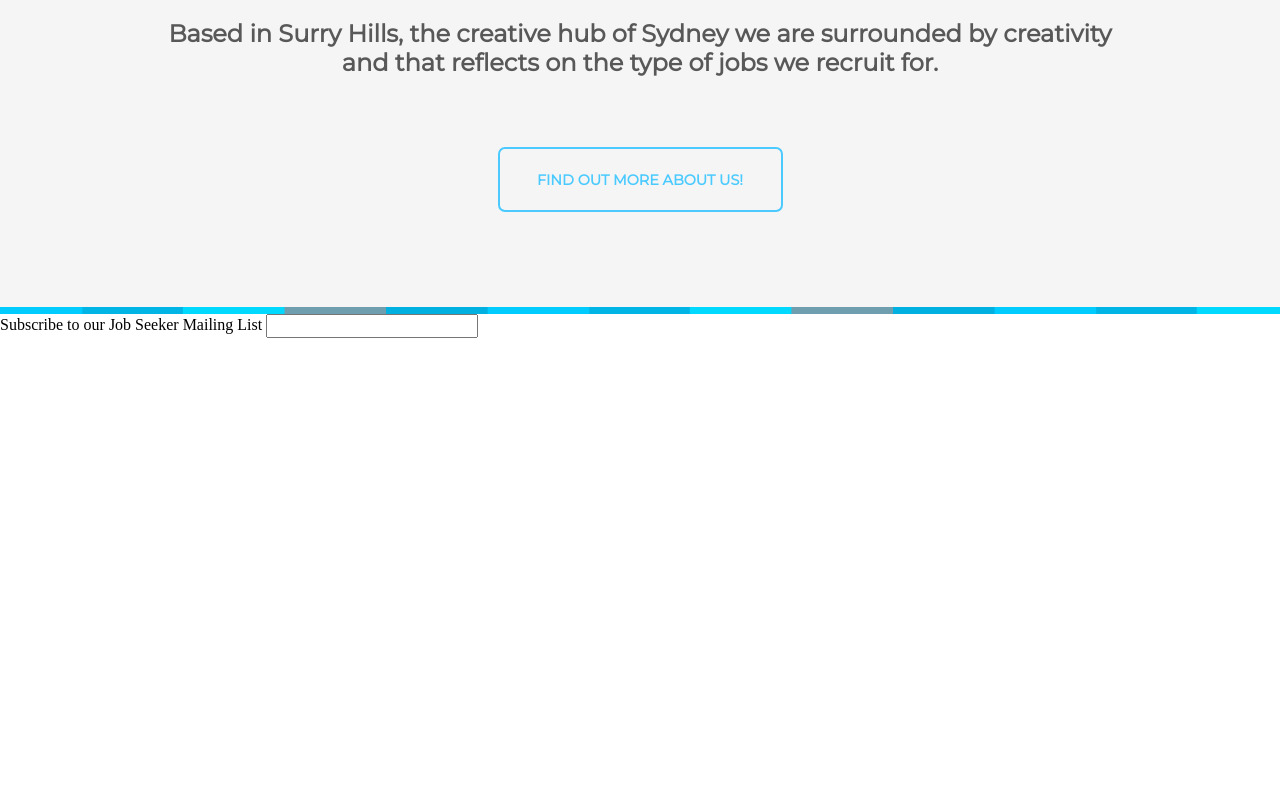
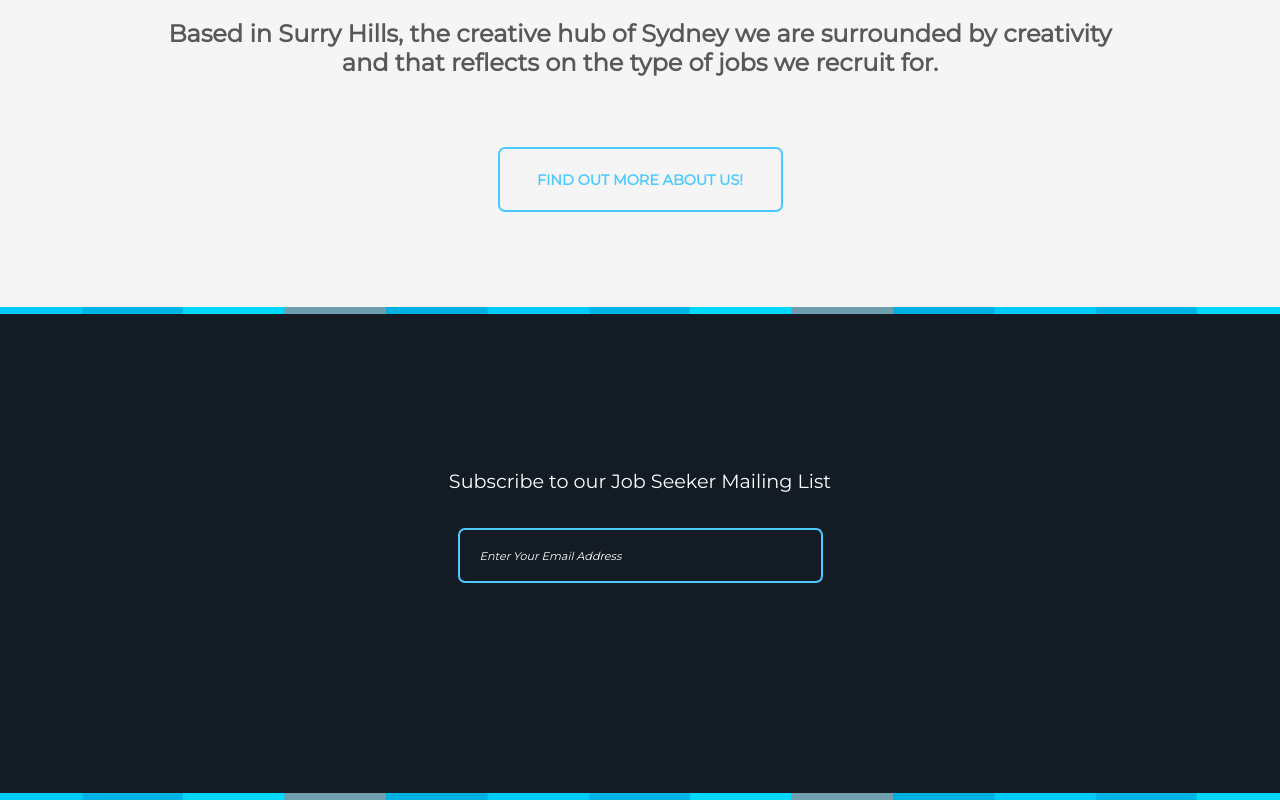
Before and after one commit to agadullin/twobytes, a website: page index.html in a window 1280 px wide. Shown: the part 1198-1998 px from the top of the page. Before the commit the page ends 1536 px from the top, so only its background shows below. Drawn offline with Linux system fonts and the light colour scheme.

Commit message:
add block subscribe

```diff
--- a/index.html
+++ b/index.html
@@ -53,13 +53,14 @@ and that reflects on the type of jobs we recruit for.</span>
     <button class="creative__button">find out more about us!</button>
     <img class="line line_creative" src="./img/recruitment__line.png" alt="">
 </div>
-<footer class="subscribe">
+<div class="subscribe">
     <span class="subscribe__title">Subscribe to our Job Seeker Mailing List</span>
-    <input class="subscribe__input" type="text">
+    <input class="subscribe__input" type="text" value="Enter Your Email Address">
+    <img class="line line_subscribe" src="./img/recruitment__line.png" alt="">
+</div>
+<footer class="footer">
+    <span class="footer__mail"></span>
 </footer>
-<div class="footer">
-    <span class="footer__mail"></span>
-</div>
 
 </body>
 </html>
--- a/sass/line.scss
+++ b/sass/line.scss
@@ -6,4 +6,8 @@
   &_creative {
     margin-top: 95px;
   }
+
+  &_subscribe {
+    margin-top: 175px;
+  }
 }
--- a/sass/style.scss
+++ b/sass/style.scss
@@ -4,3 +4,4 @@
 @import "nav";
 @import "search";
 @import "creative";
+@import "subscribe";
--- /dev/null
+++ b/sass/subscribe.scss
@@ -0,0 +1,25 @@
+.subscribe {
+  padding-top: 155px;
+  background-color: #131c25;
+
+  &__title {
+    display: block;
+    text-align: center;
+    font: 1.2rem "Montserrat", Serif;
+    color: #ffffff;
+  }
+
+  &__input {
+    display: block;
+    max-width: 365px;
+    width: 100%;
+    height: 55px;
+    padding: 0 20px;
+    margin: 35px auto;
+    font: italic 0.7rem "Montserrat", Serif;
+    color: #ffffff;
+    border: 2px solid #4acaff;
+    border-radius: 7px;
+    background: none;
+  }
+}
```
Also changed, not shown: css/style.css.
